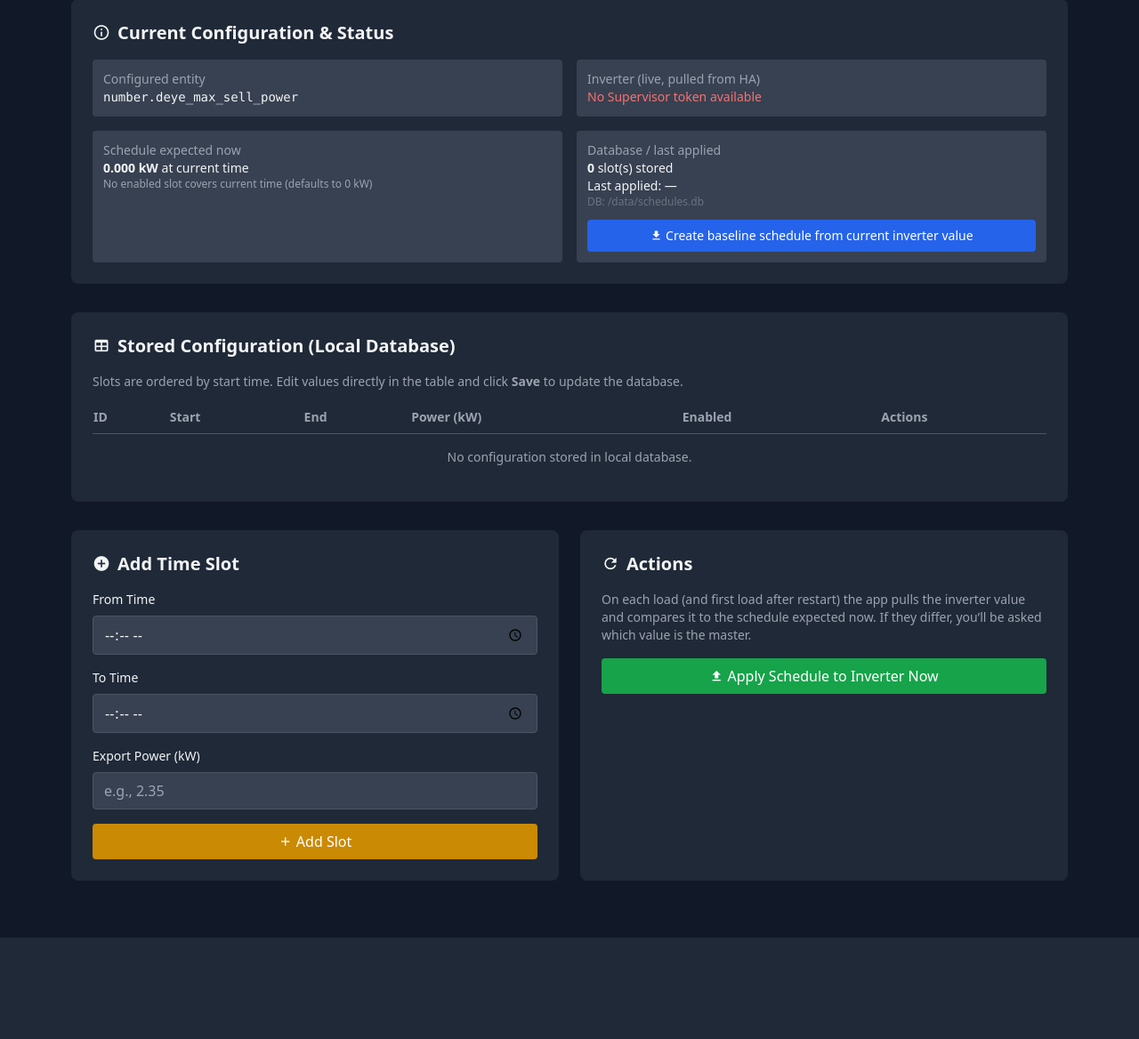
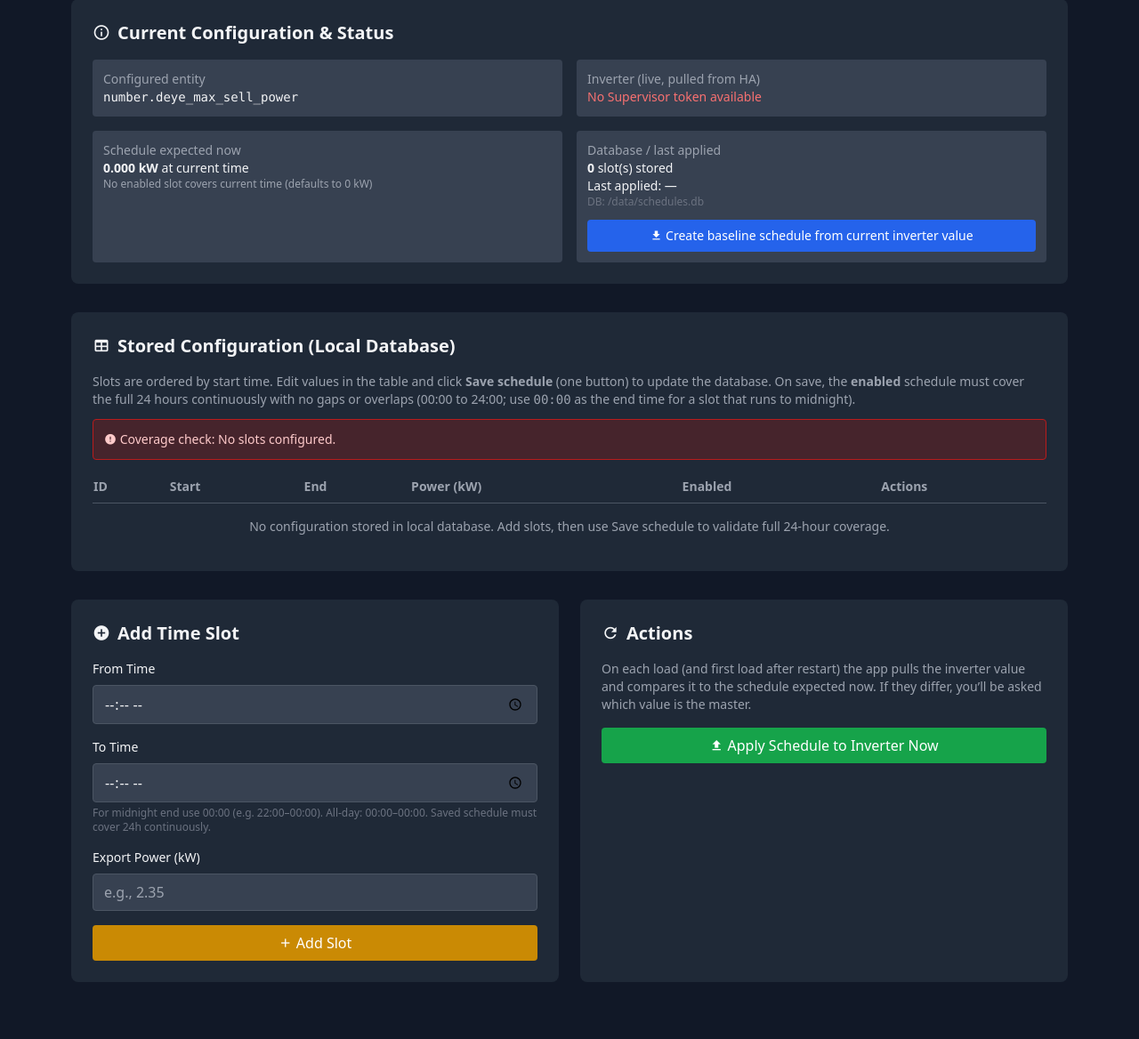
Before and after one commit to maverik-77/deye-export-manager, a FastAPI app: page / in a window 1280 px wide. Shown: the part 157-1325 px from the top of the page at 89% size. Before the commit the page ends 1211 px from the top, so only its background shows below. Run offline with FastAPI, Linux system fonts and the light colour scheme; data that the repository does not hold is empty; parts of the project's set-up code (start-up, migrations or seed data) failed here and were passed over; some libraries are stand-ins or nearby versions.

Commit message:
Common save + enforce continuous 24h coverage (v1.0.8)

```diff
--- a/deye_export_manager/config.yaml
+++ b/deye_export_manager/config.yaml
@@ -1,5 +1,5 @@
 name: "Deye Export Manager"
-version: "1.0.7"
+version: "1.0.8"
 slug: "deye_export_manager"
 description: "Custom export scheduler for Deye inverters with 24-hour schedule management"
 url: "https://github.com/your-repo/deye-export-manager"
--- a/deye_export_manager/main.py
+++ b/deye_export_manager/main.py
@@ -158,11 +158,71 @@ def get_slots():
     return slots
 
 
+
+
+def _hhmm_to_min(t):
+    h, m = t.strip().split(":")
+    return int(h) * 60 + int(m)
+
+
+def _slot_interval(start_time, end_time):
+    s = _hhmm_to_min(start_time)
+    e = _hhmm_to_min(end_time)
+    if start_time == "00:00" and end_time == "00:00":
+        return 0, 1440
+    if end_time == "00:00" and start_time != "00:00":
+        e = 1440
+    return s, e
+
+
+def _validate_24h_coverage(slots, require_enabled=True):
+    """Return (ok, error). If require_enabled, enabled slots must partition [0,1440)."""
+    if not slots:
+        return False, "No slots configured."
+    for sl in slots:
+        try:
+            s, e = _slot_interval(sl["start_time"], sl["end_time"])
+        except Exception:
+            return False, f"Invalid time format in slot {sl.get('id','?')}."
+        if e <= s:
+            return False, f"Slot {sl.get('id','?')}: end time must be after start time (use 00:00 as end for midnight)."
+        p = float(sl["power_kw"])
+        if p < 0 or p > 16:
+            return False, f"Slot {sl.get('id','?')}: power must be 0–16 kW."
+    active = [sl for sl in slots if sl.get("enabled")]
+    if require_enabled and not active:
+        return False, "At least one enabled slot is required."
+    if not require_enabled:
+        active = list(slots)
+    intervals = []
+    for sl in active:
+        s, e = _slot_interval(sl["start_time"], sl["end_time"])
+        intervals.append((s, e, sl.get("id")))
+    intervals.sort()
+    if intervals[0][0] != 0:
+        return False, f"Schedule must start at 00:00 (first enabled slot starts at {intervals[0][0]//60:02d}:{intervals[0][0]%60:02d})."
+    cur = 0
+    for s, e, sid in intervals:
+        if s != cur:
+            if s < cur:
+                return False, f"Slots overlap or are out of order around slot {sid} ({s//60:02d}:{s%60:02d})."
+            return False, f"Gap in schedule: {cur//60:02d}:{cur%60:02d}–{s//60:02d}:{s%60:02d} is not covered."
+        cur = e
+    if cur != 1440:
+        return False, f"Schedule must cover until 24:00/00:00 (ends at {cur//60:02d}:{cur%60:02d}). Use 00:00 as end time for midnight."
+    return True, None
+
 def expected_power_now(slots, now=None):
     now = now or datetime.now()
-    current_time = now.strftime("%H:%M")
+    cur = now.hour * 60 + now.minute
     for slot in slots:
-        if slot.get("enabled") and slot["start_time"] <= current_time < slot["end_time"]:
+        if not slot.get("enabled"):
+            continue
+        try:
+            s, e = _slot_interval(slot["start_time"], slot["end_time"])
+        except Exception:
+            continue
+        if s <= cur < e:
             return float(slot["power_kw"]), slot
     return 0.0, None
 
@@ -172,14 +232,18 @@ def _compute_and_maybe_get_apply():
     conn.row_factory = sqlite3.Row
     c = conn.cursor()
     now = datetime.now()
-    current_time = now.strftime("%H:%M")
+    cur = now.hour * 60 + now.minute
 
     c.execute("SELECT * FROM schedule_slots WHERE enabled=1 ORDER BY start_time")
     slots = c.fetchall()
 
     active_power = 0
     for slot in slots:
-        if slot["start_time"] <= current_time < slot["end_time"]:
+        try:
+            s, e = _slot_interval(slot["start_time"], slot["end_time"])
+        except Exception:
+            continue
+        if s <= cur < e:
             active_power = int(float(slot["power_kw"]) * 1000)
             break
 
@@ -230,6 +294,9 @@ async def index(request: Request):
                 "startup_check": not STARTUP_CHECK_DONE,
             }
     STARTUP_CHECK_DONE = True
+    coverage_ok, coverage_error = _validate_24h_coverage(slots, require_enabled=True) if slots else (False, "No slots configured.")
+    saved = request.query_params.get("saved")
+    save_error = request.query_params.get("error")
     return HTMLResponse(template.render(
         request=request,
         slots=slots,
@@ -243,13 +310,21 @@ async def index(request: Request):
         active_slot=active_slot,
         mismatch=mismatch,
         now_str=now.strftime("%Y-%m-%d %H:%M:%S"),
+        coverage_ok=coverage_ok,
+        coverage_error=coverage_error,
+        saved=saved,
+        save_error=save_error,
     ))
 
 @app.post("/add_slot")
 async def add_slot(request: Request, start_time: str = Form(...), end_time: str = Form(...), power_kw: float = Form(...)):
-    if start_time >= end_time:
-        raise HTTPException(status_code=400, detail="Start time must be before end time")
-
+    try:
+        s_min, e_min = _slot_interval(start_time, end_time)
+        if e_min <= s_min:
+            raise ValueError()
+    except Exception:
+        raise HTTPException(status_code=400, detail="Invalid time range. Use HH:MM; for midnight end use 00:00.")
+    power_kw = max(0.0, min(16.0, float(power_kw)))
     conn = sqlite3.connect(DB_PATH)
     c = conn.cursor()
     c.execute("INSERT INTO schedule_slots (start_time, end_time, power_kw) VALUES (?, ?, ?)",
@@ -282,8 +357,12 @@ async def toggle_slot(request: Request, slot_id: int):
 
 @app.post("/update_slot/{slot_id}")
 async def update_slot(request: Request, slot_id: int, start_time: str = Form(...), end_time: str = Form(...), power_kw: float = Form(...), enabled: str = Form(None)):
-    if start_time >= end_time:
-        raise HTTPException(status_code=400, detail="Start time must be before end time")
+    try:
+        s_min, e_min = _slot_interval(start_time, end_time)
+        if e_min <= s_min:
+            raise ValueError()
+    except Exception:
+        raise HTTPException(status_code=400, detail="Invalid time range. Use HH:MM; for midnight end use 00:00.")
     power_kw = max(0.0, min(16.0, float(power_kw)))
     en = 1 if enabled is not None else 0
     conn = sqlite3.connect(DB_PATH)
@@ -294,6 +373,49 @@ async def update_slot(request: Request, slot_id: int, start_time: str = Form(...
     conn.close()
     root_path = request.scope.get("root_path", "")
     return RedirectResponse(url=f"{root_path}/", status_code=303)
+
+
+
+@app.post("/save_slots")
+async def save_slots(request: Request):
+    root_path = request.scope.get("root_path", "")
+    form = await request.form()
+    ids = form.getlist("id")
+    starts = form.getlist("start_time")
+    ends = form.getlist("end_time")
+    powers = form.getlist("power_kw")
+    enableds = form.getlist("enabled")
+    if not (len(ids) == len(starts) == len(ends) == len(powers) == len(enableds)):
+        from urllib.parse import quote
+        return RedirectResponse(url=f"{root_path}/?error={quote('Malformed form submission.')}", status_code=303)
+    slots = []
+    for i, sid in enumerate(ids):
+        try:
+            sl = {
+                "id": int(sid),
+                "start_time": str(starts[i]),
+                "end_time": str(ends[i]),
+                "power_kw": float(powers[i]),
+                "enabled": 1 if str(enableds[i]) in ("1", "true", "True", "on", "yes") else 0,
+            }
+        except Exception:
+            from urllib.parse import quote
+            return RedirectResponse(url=f"{root_path}/?error={quote(f'Invalid values in row {i+1}.')}", status_code=303)
+        slots.append(sl)
+    ok, err = _validate_24h_coverage(slots, require_enabled=True)
+    if not ok:
+        from urllib.parse import quote
+        return RedirectResponse(url=f"{root_path}/?error={quote(err)}", status_code=303)
+    conn = sqlite3.connect(DB_PATH)
+    c = conn.cursor()
+    for sl in slots:
+        c.execute(
+            "UPDATE schedule_slots SET start_time=?, end_time=?, power_kw=?, enabled=? WHERE id=?",
+            (sl["start_time"], sl["end_time"], max(0.0, min(16.0, sl["power_kw"])), sl["enabled"], sl["id"]),
+        )
+    conn.commit()
+    conn.close()
+    return RedirectResponse(url=f"{root_path}/?saved=1", status_code=303)
 
 @app.get("/api/slots")
 async def api_slots():
@@ -324,12 +446,20 @@ async def resolve_mismatch(request: Request, master: str = Form(...)):
         c = conn.cursor()
         c.execute("SELECT * FROM schedule_slots WHERE enabled=1 ORDER BY start_time")
         enabled = c.fetchall()
-        now = datetime.now().strftime("%H:%M")
-        covered = next((s for s in enabled if s["start_time"] <= now < s["end_time"]), None)
+        cur = datetime.now().hour * 60 + datetime.now().minute
+        covered = None
+        for sl in enabled:
+            try:
+                si, ei = _slot_interval(sl["start_time"], sl["end_time"])
+            except Exception:
+                continue
+            if si <= cur < ei:
+                covered = sl
+                break
         if covered:
             c.execute("UPDATE schedule_slots SET power_kw=? WHERE id=?", (inv_kw, covered["id"]))
         else:
-            c.execute("INSERT INTO schedule_slots (start_time, end_time, power_kw, enabled) VALUES ('00:00','23:59',?,1)", (inv_kw,))
+            c.execute("INSERT INTO schedule_slots (start_time, end_time, power_kw, enabled) VALUES ('00:00','00:00',?,1)", (inv_kw,))
         c.execute("INSERT OR REPLACE INTO settings (key, value) VALUES ('last_applied', ?)", (str(int(round(inv_kw * 1000))),))
         conn.commit()
         conn.close()
@@ -380,7 +510,7 @@ async def sync_from_inverter(request: Request):
                 power_kw = 0.0
         c.execute(
             "INSERT INTO schedule_slots (start_time, end_time, power_kw, enabled) VALUES (?, ?, ?, 1)",
-            ("00:00", "23:59", power_kw),
+            ("00:00", "00:00", power_kw),
         )
         conn.commit()
     conn.close()
--- a/deye_export_manager/templates/index.html
+++ b/deye_export_manager/templates/index.html
@@ -91,10 +91,14 @@
                 <i class="mdi mdi-table"></i>
                 Stored Configuration (Local Database)
             </h2>
-            <p class="text-gray-400 text-sm mb-3">Slots are ordered by start time. Edit values directly in the table and click <strong>Save</strong> to update the database.</p>
+            <p class="text-gray-400 text-sm mb-3">Slots are ordered by start time. Edit values in the table and click <strong>Save schedule</strong> (one button) to update the database. On save, the <strong>enabled</strong> schedule must cover the full 24 hours continuously with no gaps or overlaps (00:00 to 24:00; use <code>00:00</code> as the end time for a slot that runs to midnight).</p>
+            {% if saved %}<div class="mb-3 p-3 rounded bg-green-900/50 border border-green-700 text-green-200 text-sm">Schedule saved.</div>{% endif %}
+            {% if save_error %}<div class="mb-3 p-3 rounded bg-red-900/50 border border-red-700 text-red-200 text-sm"><i class="mdi mdi-alert-circle"></i> <strong>Save failed:</strong> {{ save_error }}</div>{% endif %}
+            {% if coverage_ok %}<div class="mb-3 p-3 rounded bg-green-900/30 border border-green-800 text-green-300 text-sm"><i class="mdi mdi-check-circle"></i> Enabled schedule covers the full 24-hour period continuously.</div>{% elif coverage_error %}<div class="mb-3 p-3 rounded bg-red-900/40 border border-red-700 text-red-200 text-sm"><i class="mdi mdi-alert-circle"></i> Coverage check: {{ coverage_error }}</div>{% endif %}
             {% for slot in slots %}
-            <form id="edit-slot-{{ slot.id }}" action="{{ root_path }}/update_slot/{{ slot.id }}" method="post"></form>
+            <form id="delete-slot-{{ slot.id }}" action="{{ root_path }}/delete_slot/{{ slot.id }}" method="post"></form>
             {% endfor %}
+            <form id="save-all-slots" action="{{ root_path }}/save_slots" method="post"></form>
             <div class="overflow-x-auto">
                 <table class="w-full text-sm text-left">
                     <thead class="text-gray-400 border-b border-gray-600">
@@ -110,25 +114,32 @@
                     <tbody>
                         {% for slot in slots %}
                         <tr class="border-b border-gray-700 {% if not slot.enabled %}opacity-60{% endif %}">
-                            <td class="py-2 pr-2 font-mono">{{ slot.id }}</td>
-                            <td class="py-2 pr-2"><input form="edit-slot-{{ slot.id }}" type="time" name="start_time" value="{{ slot.start_time }}" required class="w-28 px-2 py-1 bg-gray-700 rounded border border-gray-600 focus:border-yellow-500 focus:outline-none font-mono"></td>
-                            <td class="py-2 pr-2"><input form="edit-slot-{{ slot.id }}" type="time" name="end_time" value="{{ slot.end_time }}" required class="w-28 px-2 py-1 bg-gray-700 rounded border border-gray-600 focus:border-yellow-500 focus:outline-none font-mono"></td>
-                            <td class="py-2 pr-2"><input form="edit-slot-{{ slot.id }}" type="number" name="power_kw" step="0.01" min="0" max="16" value="{{ '%.2f'|format(slot.power_kw) }}" required class="w-24 px-2 py-1 bg-gray-700 rounded border border-gray-600 focus:border-yellow-500 focus:outline-none text-yellow-500 font-semibold"></td>
-                            <td class="py-2 pr-2 text-center"><input form="edit-slot-{{ slot.id }}" type="checkbox" name="enabled" value="1" {% if slot.enabled %}checked{% endif %} class="h-4 w-4"></td>
+                            <td class="py-2 pr-2 font-mono">{{ slot.id }}<input form="save-all-slots" type="hidden" name="id" value="{{ slot.id }}"></td>
+                            <td class="py-2 pr-2"><input form="save-all-slots" type="time" name="start_time" value="{{ slot.start_time }}" required class="w-28 px-2 py-1 bg-gray-700 rounded border border-gray-600 focus:border-yellow-500 focus:outline-none font-mono"></td>
+                            <td class="py-2 pr-2"><input form="save-all-slots" type="time" name="end_time" value="{{ slot.end_time }}" required class="w-28 px-2 py-1 bg-gray-700 rounded border border-gray-600 focus:border-yellow-500 focus:outline-none font-mono"></td>
+                            <td class="py-2 pr-2"><input form="save-all-slots" type="number" name="power_kw" step="0.01" min="0" max="16" value="{{ '%.2f'|format(slot.power_kw) }}" required class="w-24 px-2 py-1 bg-gray-700 rounded border border-gray-600 focus:border-yellow-500 focus:outline-none text-yellow-500 font-semibold"></td>
+                            <td class="py-2 pr-2">
+                                <select form="save-all-slots" name="enabled" class="px-2 py-1 bg-gray-700 rounded border border-gray-600 focus:border-yellow-500 focus:outline-none">
+                                    <option value="1" {% if slot.enabled %}selected{% endif %}>Yes</option>
+                                    <option value="0" {% if not slot.enabled %}selected{% endif %}>No</option>
+                                </select>
+                            </td>
                             <td class="py-2 whitespace-nowrap">
-                                <button form="edit-slot-{{ slot.id }}" type="submit" class="px-2 py-1 bg-blue-600 hover:bg-blue-700 rounded text-xs font-medium mr-1" title="Save to database"><i class="mdi mdi-content-save"></i> Save</button>
-                                <form action="{{ root_path }}/delete_slot/{{ slot.id }}" method="post" class="inline">
-                                    <button type="submit" class="px-2 py-1 hover:bg-red-600 rounded text-xs" title="Delete"><i class="mdi mdi-delete"></i></button>
-                                </form>
+                                <button form="delete-slot-{{ slot.id }}" type="submit" class="px-2 py-1 hover:bg-red-600 rounded text-xs" title="Delete"><i class="mdi mdi-delete"></i> Delete</button>
                             </td>
                         </tr>
                         {% endfor %}
                         {% if not slots %}
-                        <tr><td colspan="6" class="py-4 text-center text-gray-400">No configuration stored in local database.</td></tr>
+                        <tr><td colspan="6" class="py-4 text-center text-gray-400">No configuration stored in local database. Add slots, then use Save schedule to validate full 24-hour coverage.</td></tr>
                         {% endif %}
                     </tbody>
                 </table>
             </div>
+            {% if slots %}
+            <div class="mt-4">
+                <button form="save-all-slots" type="submit" class="bg-blue-600 hover:bg-blue-700 text-white py-2 px-4 rounded font-medium transition"><i class="mdi mdi-content-save"></i> Save schedule</button>
+            </div>
+            {% endif %}
         </div>
 
         <div class="grid md:grid-cols-2 gap-6 mb-8">
@@ -145,6 +156,7 @@
                     <div>
                         <label class="block text-sm font-medium mb-2">To Time</label>
                         <input type="time" name="end_time" required class="w-full px-3 py-2 bg-gray-700 rounded border border-gray-600 focus:border-yellow-500 focus:outline-none">
+                        <p class="text-xs text-gray-500 mt-1">For midnight end use 00:00 (e.g. 22:00–00:00). All-day: 00:00–00:00. Saved schedule must cover 24h continuously.</p>
                     </div>
                     <div>
                         <label class="block text-sm font-medium mb-2">Export Power (kW)</label>
```
Also changed, not shown: README.md.
